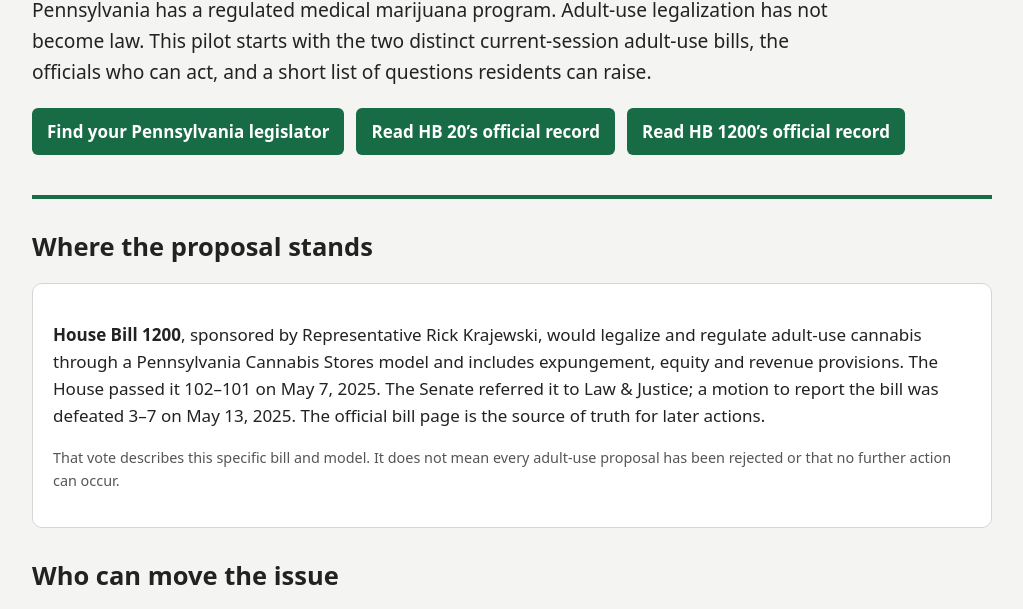
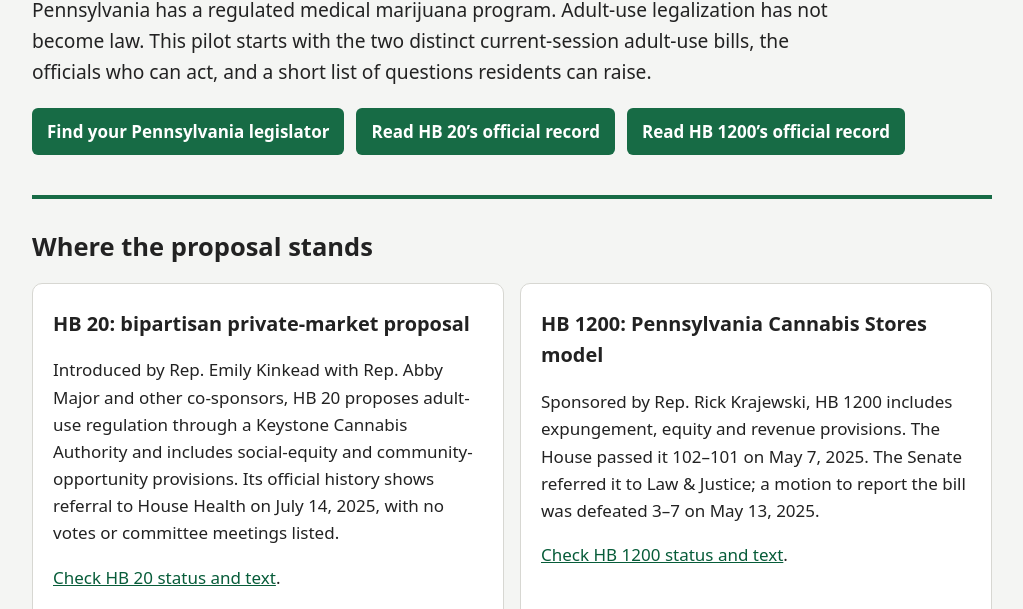
Before and after one commit to travisvought-byte/ohio-cannabis-directory, a website: page pennsylvania-advocacy.html in a window 1280 px wide. Shown: the part 328-937 px from the top of the page, without its empty margins (128-1151 px from the left). Drawn offline with Linux system fonts and the light colour scheme.

Commit message:
Present both Pennsylvania adult-use bill paths

```diff
--- a/pennsylvania-advocacy.html
+++ b/pennsylvania-advocacy.html
@@ -31,10 +31,11 @@ table{width:100%;border-collapse:collapse;background:white}th,td{text-align:left
 
 <section aria-labelledby="status">
 <h2 id="status">Where the proposal stands</h2>
-<div class="callout">
-<p><strong>House Bill 1200</strong>, sponsored by Representative Rick Krajewski, would legalize and regulate adult-use cannabis through a Pennsylvania Cannabis Stores model and includes expungement, equity and revenue provisions. The House passed it 102–101 on May 7, 2025. The Senate referred it to Law &amp; Justice; a motion to report the bill was defeated 3–7 on May 13, 2025. The official bill page is the source of truth for later actions.</p>
-<p class="small">That vote describes this specific bill and model. It does not mean every adult-use proposal has been rejected or that no further action can occur.</p>
+<div class="grid">
+<article><h3>HB 20: bipartisan private-market proposal</h3><p>Introduced by Rep. Emily Kinkead with Rep. Abby Major and other co-sponsors, HB 20 proposes adult-use regulation through a Keystone Cannabis Authority and includes social-equity and community-opportunity provisions. Its official history shows referral to House Health on July 14, 2025, with no votes or committee meetings listed.</p><p><a href="https://www.palegis.us/legislation/bills/2025/hb20">Check HB 20 status and text</a>.</p></article>
+<article><h3>HB 1200: Pennsylvania Cannabis Stores model</h3><p>Sponsored by Rep. Rick Krajewski, HB 1200 includes expungement, equity and revenue provisions. The House passed it 102–101 on May 7, 2025. The Senate referred it to Law &amp; Justice; a motion to report the bill was defeated 3–7 on May 13, 2025.</p><p><a href="https://www.palegis.us/legislation/bills/2025/hb1200">Check HB 1200 status and text</a>.</p></article>
 </div>
+<p class="small">These bills propose different regulatory structures and have different histories. The official bill pages are the source of truth for later actions; one committee vote does not establish the fate of the other proposal.</p>
 </section>
 
 <section aria-labelledby="map">
```
